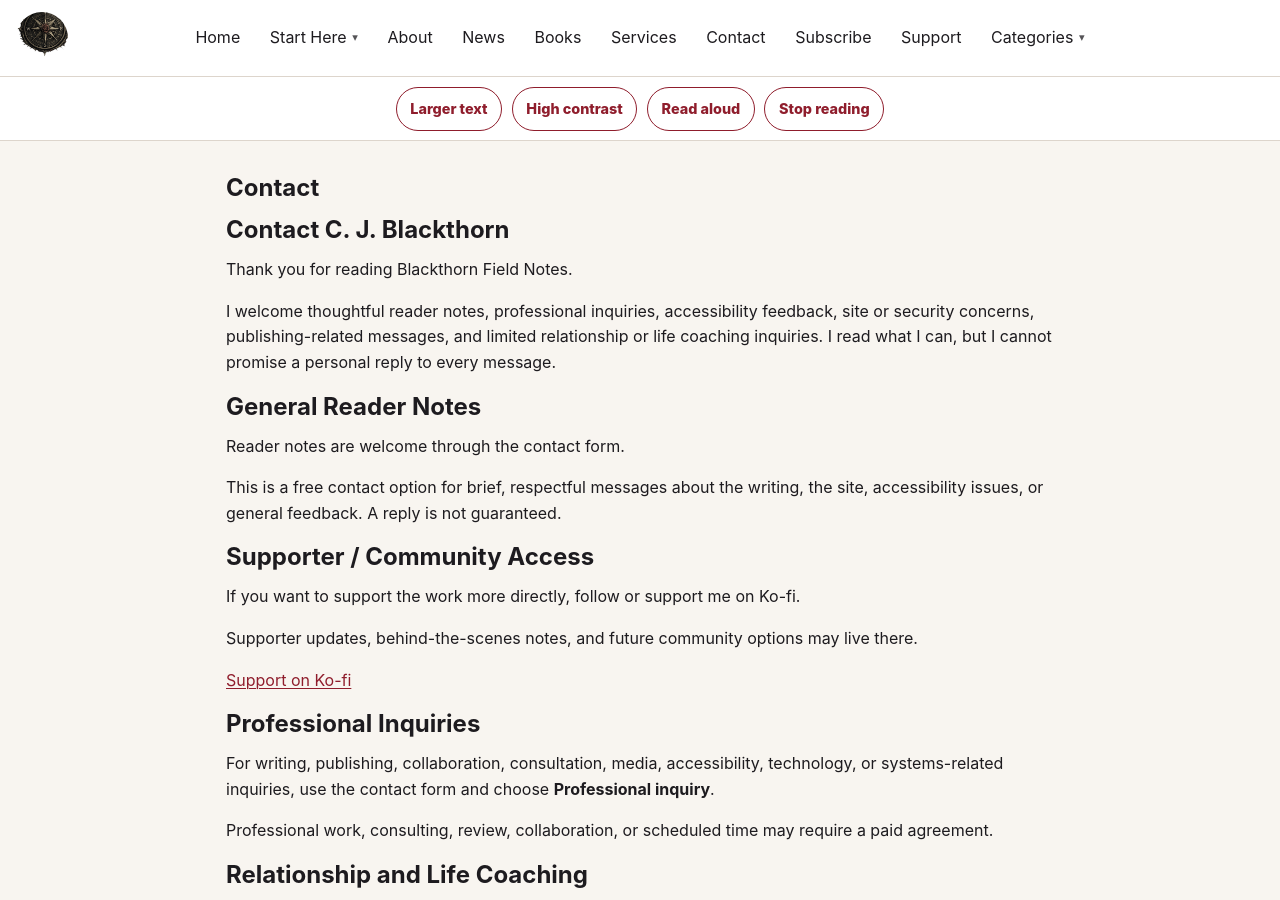
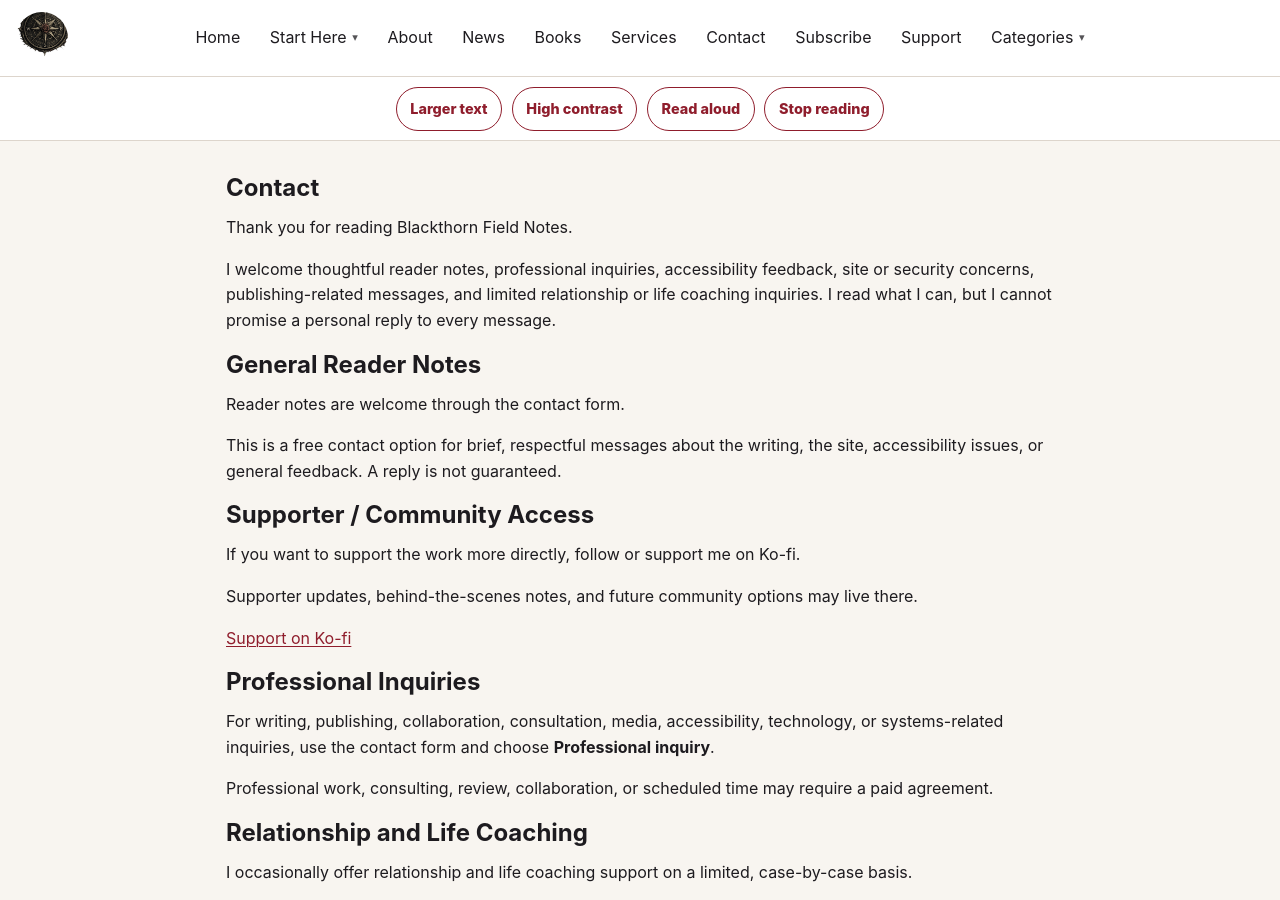
Before and after one commit to cjblackthorn/cjblackthorn.github.io, a Jekyll site: the page built from contact.md, in a window 1280 px wide and 900 px high. Built offline with Jekyll 4.4.1, drawn with Linux system fonts in a browser that asks for light colours.

Commit message:
Remove duplicate page headings

```diff
--- a/contact.md
+++ b/contact.md
@@ -6,8 +6,6 @@ permalink: /contact/
 image: /assets/images/blackthorn-field-notes-card.PNG
 plain_summary: "This page explains how to contact C. J. Blackthorn while respecting availability, boundaries, and the limits of public contact."
 ---
-
-# Contact C. J. Blackthorn
 
 Thank you for reading Blackthorn Field Notes.
 
```
